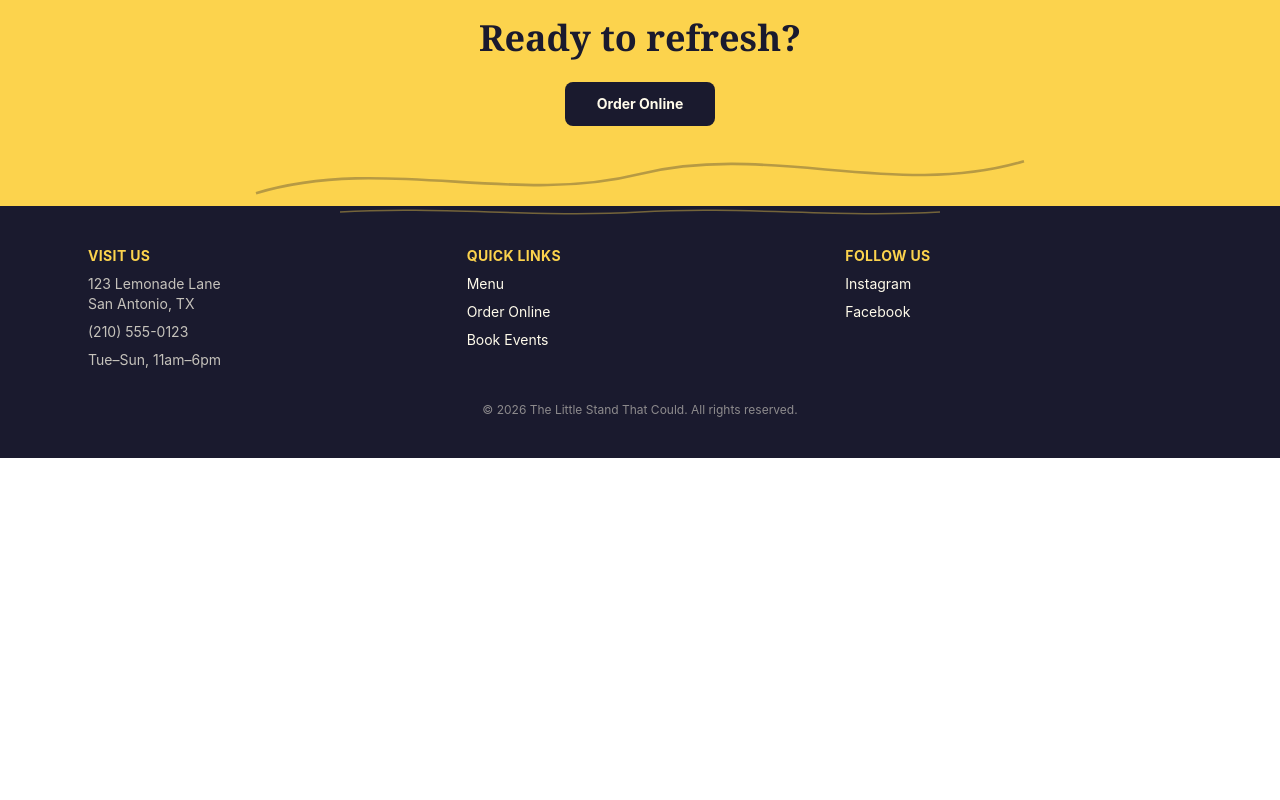
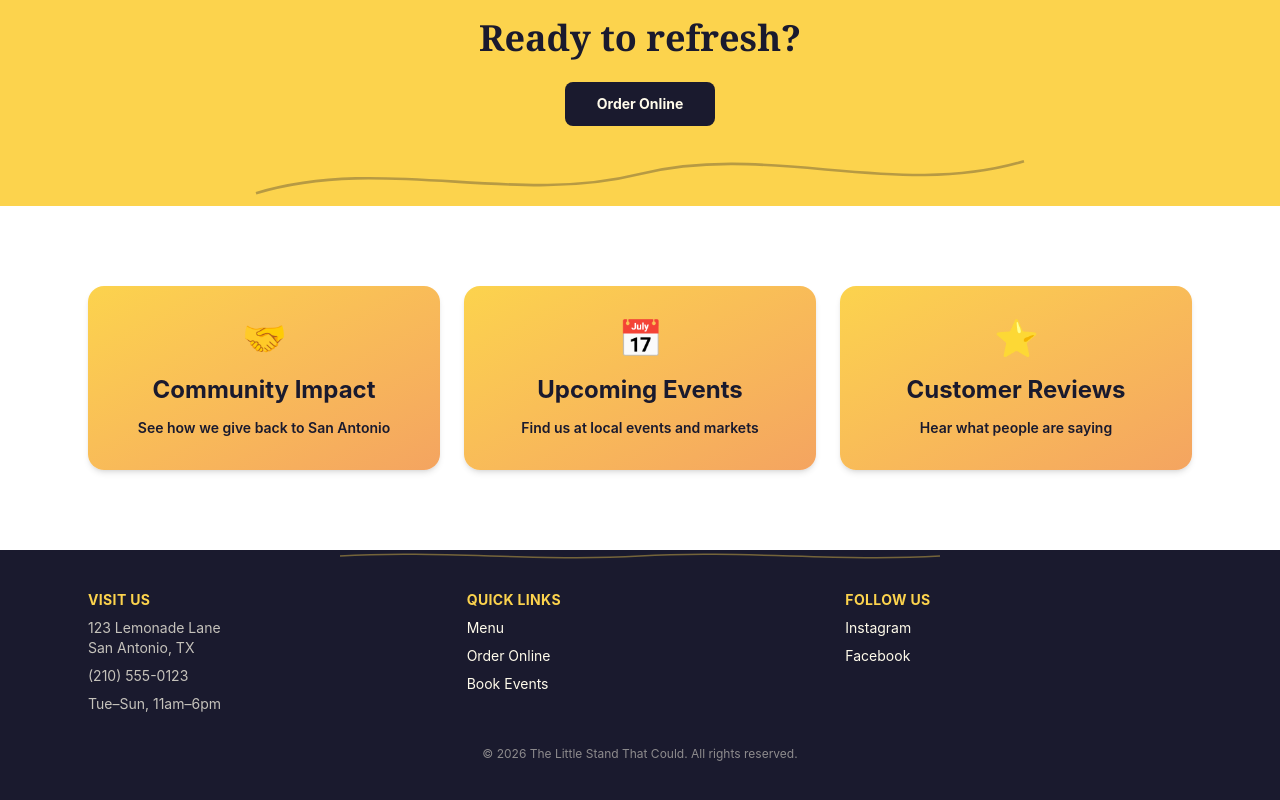
Before and after one commit to masterchiefdevelopment/the-little-stand-that-could-, a React (Vite) app: page / in a window 1280 px wide. Shown: the part 2476-3276 px from the top of the page. Before the commit the page ends 2934 px from the top, so only its background shows below. Built offline with nearby package versions, Linux system fonts and the light colour scheme.

Commit message:
Add navigation links for Community Impact, Upcoming Events, and Reviews to Home

```diff
--- a/src/pages/Home.jsx
+++ b/src/pages/Home.jsx
@@ -191,6 +191,40 @@ function Home() {
         </svg>
       </section>
 
+      <section className="w-full bg-white">
+        <div className="mx-auto max-w-6xl px-4 py-16 sm:px-6 sm:py-20">
+          <div className="grid gap-6 sm:grid-cols-3">
+            <Link
+              to="/community-impact"
+              className="flex flex-col items-center rounded-2xl bg-gradient-to-br from-[#FCD34D] to-[#F4A460] p-8 text-center shadow-md transition-transform hover:scale-105"
+              style={{ color: '#1a1a2e' }}
+            >
+              <div className="text-4xl mb-4">🤝</div>
+              <h3 className="text-2xl font-bold">Community Impact</h3>
+              <p className="mt-3 text-sm font-semibold">See how we give back to San Antonio</p>
+            </Link>
+            <Link
+              to="/upcoming-events"
+              className="flex flex-col items-center rounded-2xl bg-gradient-to-br from-[#FCD34D] to-[#F4A460] p-8 text-center shadow-md transition-transform hover:scale-105"
+              style={{ color: '#1a1a2e' }}
+            >
+              <div className="text-4xl mb-4">📅</div>
+              <h3 className="text-2xl font-bold">Upcoming Events</h3>
+              <p className="mt-3 text-sm font-semibold">Find us at local events and markets</p>
+            </Link>
+            <Link
+              to="/reviews"
+              className="flex flex-col items-center rounded-2xl bg-gradient-to-br from-[#FCD34D] to-[#F4A460] p-8 text-center shadow-md transition-transform hover:scale-105"
+              style={{ color: '#1a1a2e' }}
+            >
+              <div className="text-4xl mb-4">⭐</div>
+              <h3 className="text-2xl font-bold">Customer Reviews</h3>
+              <p className="mt-3 text-sm font-semibold">Hear what people are saying</p>
+            </Link>
+          </div>
+        </div>
+      </section>
+
       <Footer />
     </div>
   )
```
